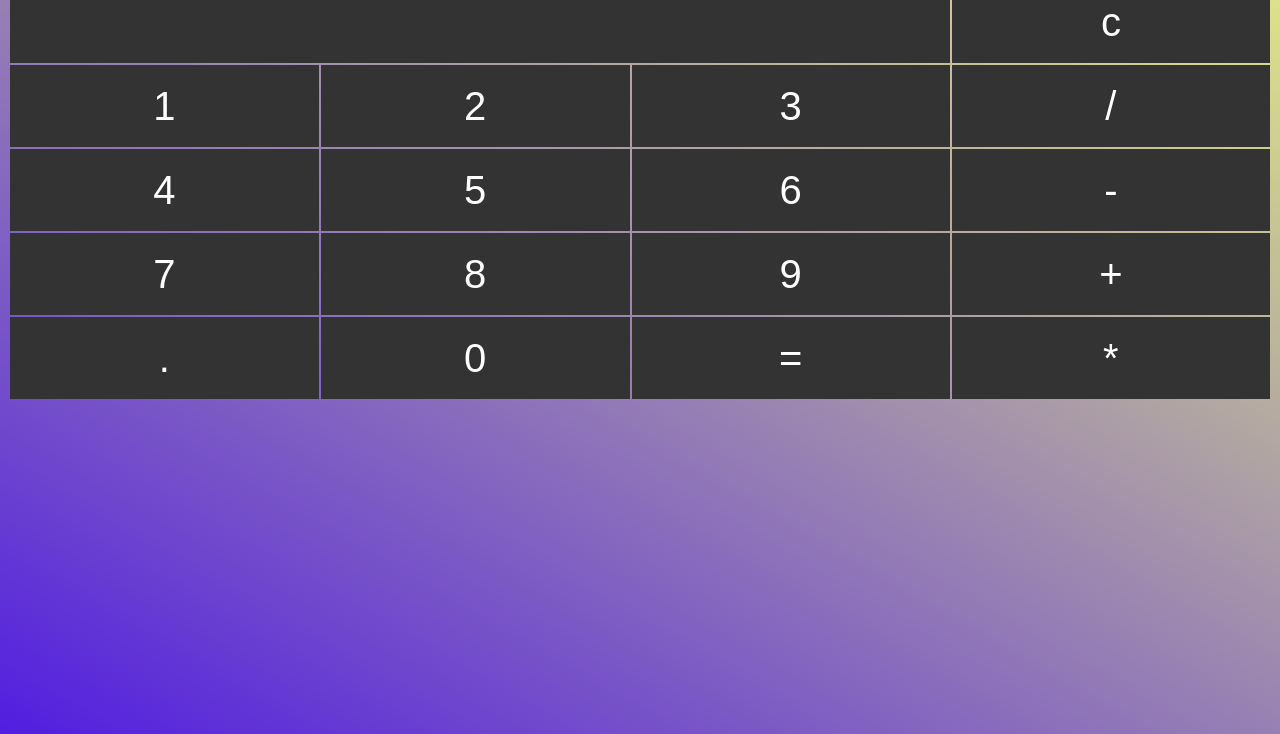
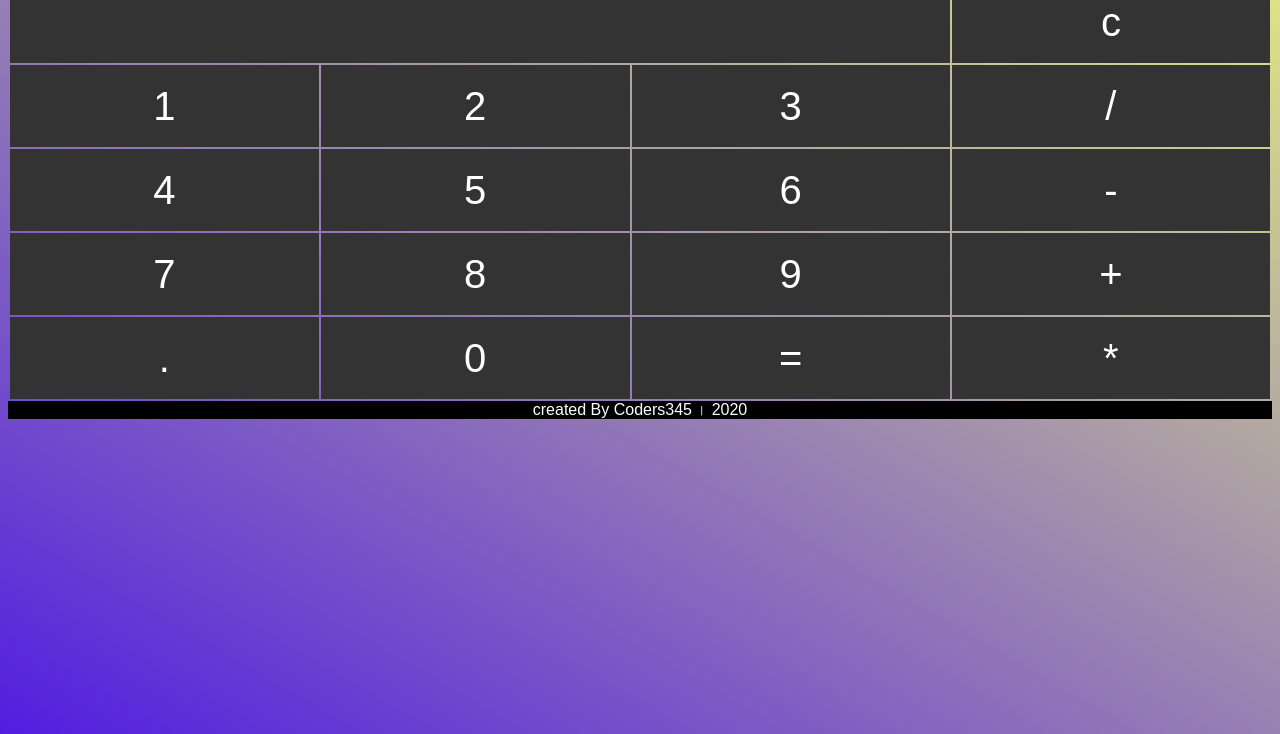
Before and after one commit to yuvrajsinghsandhu/Calculater, a plain HTML site: page index.html in a window 1280 px wide. Shown: the part 66-800 px from the top of the page. Drawn offline with Linux system fonts and the light colour scheme.

Commit message:
Added footer

```diff
--- a/index.html
+++ b/index.html
@@ -67,7 +67,9 @@
         </tr>
     </table>
 
-
+<footer>
+    created By Coders345 । 2020
+</footer>
 <script>
 function dis(val) {
     document.getElementById("result").value+=val
@@ -83,7 +85,6 @@ function clr() {
     document.getElementById("result").value = "";
 };
 </script>
-
 </body>
 
 </html>
--- a/style.css
+++ b/style.css
@@ -46,3 +46,12 @@ td{
 td:active{
     background:#559AC3;
 }
+footer{
+    width:100%;
+    position:sticky;
+    bottom:0;
+    background:#000000;
+    color:#ffffff;
+    text-align:center;
+    font-weight:300;
+}
```
